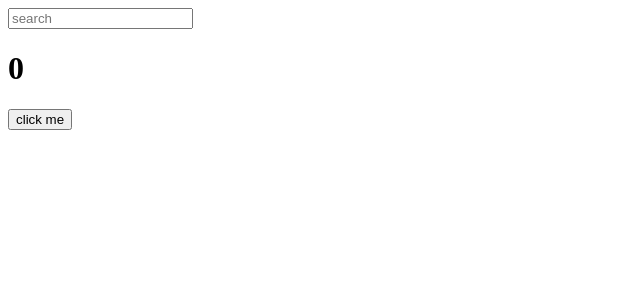
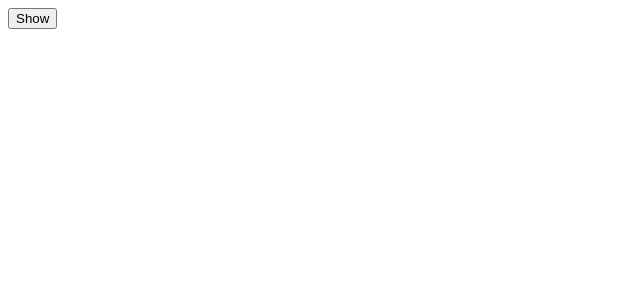
Before and after one commit to Jungwoo-Ryu/my-react-app, a React (Create React App) app: page / in a window 1280 px wide. Shown: the top 300 px of the page, without its empty margins (0-640 px from the left). Built offline with nearby package versions, Linux system fonts and the light colour scheme.

Commit message:
cleanup function

```diff
--- a/src/App.js
+++ b/src/App.js
@@ -1,39 +1,23 @@
 import Button from "./Button";
 import styles from "./App.module.css"
 import { useState , useEffect } from "react";
+function Hello() {
+  useEffect(() => {
+    console.log("Created :)")
+    return () => console.log("destroyed :(")
+  }, [])
+  return <h1>Hello</h1>;
+}
 function App() {
-  const [counter, setValue] = useState(0);
-  const [keyword, setKeyword] = useState("");
-  const onClick = () => setValue((prev) => prev + 1);
-  const onChange = (event) => setKeyword(event.target.value);
-  console.log("render");
-  useEffect(() => {
-    console.log("call the api");
-  }, [])
+  const [showing, setShowing] = useState(false);
+  const onClick = () => setShowing((current) => !current);
+  return (
+    <div>
+      {showing ? <Hello /> : null}
+      <button onClick={onClick}>{showing ? "Hide" : "Show"}</button>
+    </div>
+  )
 
-  useEffect(() => {
-    if(keyword.length >5){
-      console.log("search for", keyword);
-    }
-  }, [keyword])
-// console.log("search for", keyword);
-
-  useEffect(() => {
-    console.log("search for count");
-  }, [counter])
-
-  return (
-
-    <div>
-      <input value={keyword}
-        onChange={onChange}
-        type="text"
-        placeholder="search"
-      ></input>
-      <h1>{counter}</h1>
-      <button onClick={onClick}>click me</button>
-    </div>
-  );
 }
 
 export default App;
```
